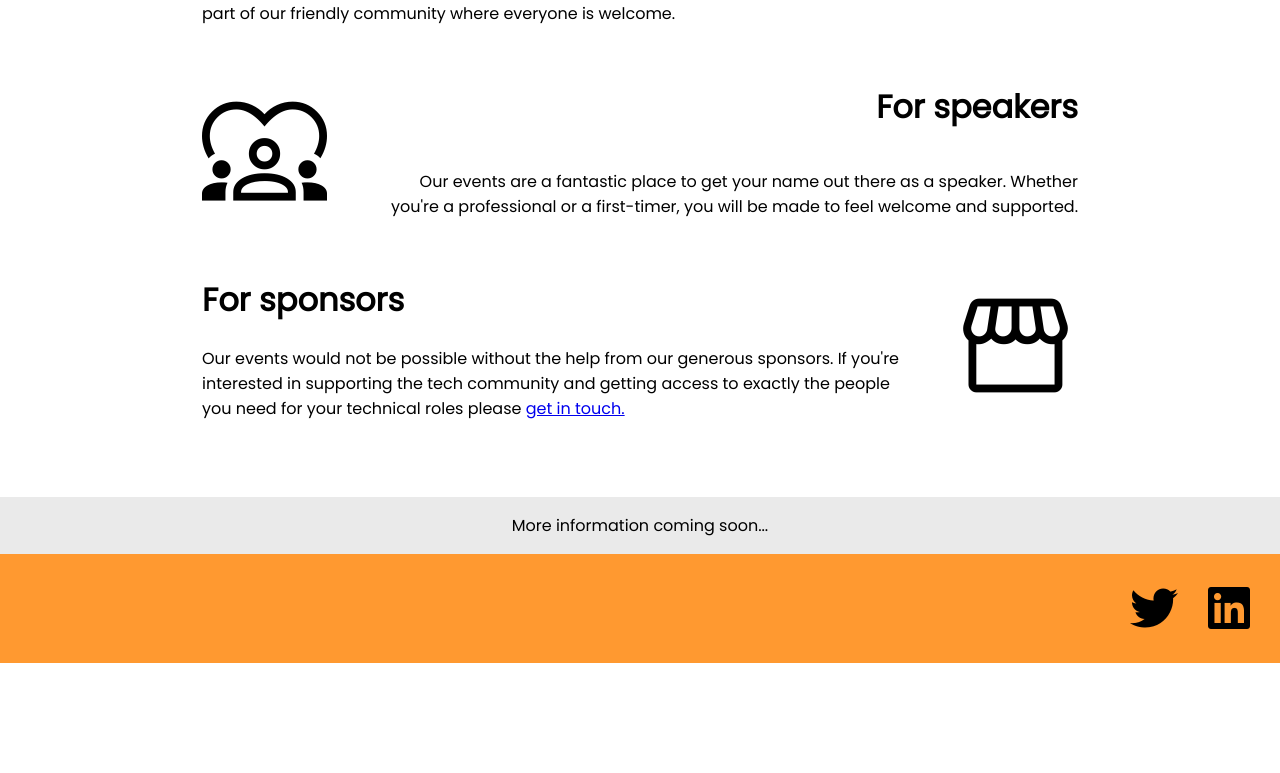
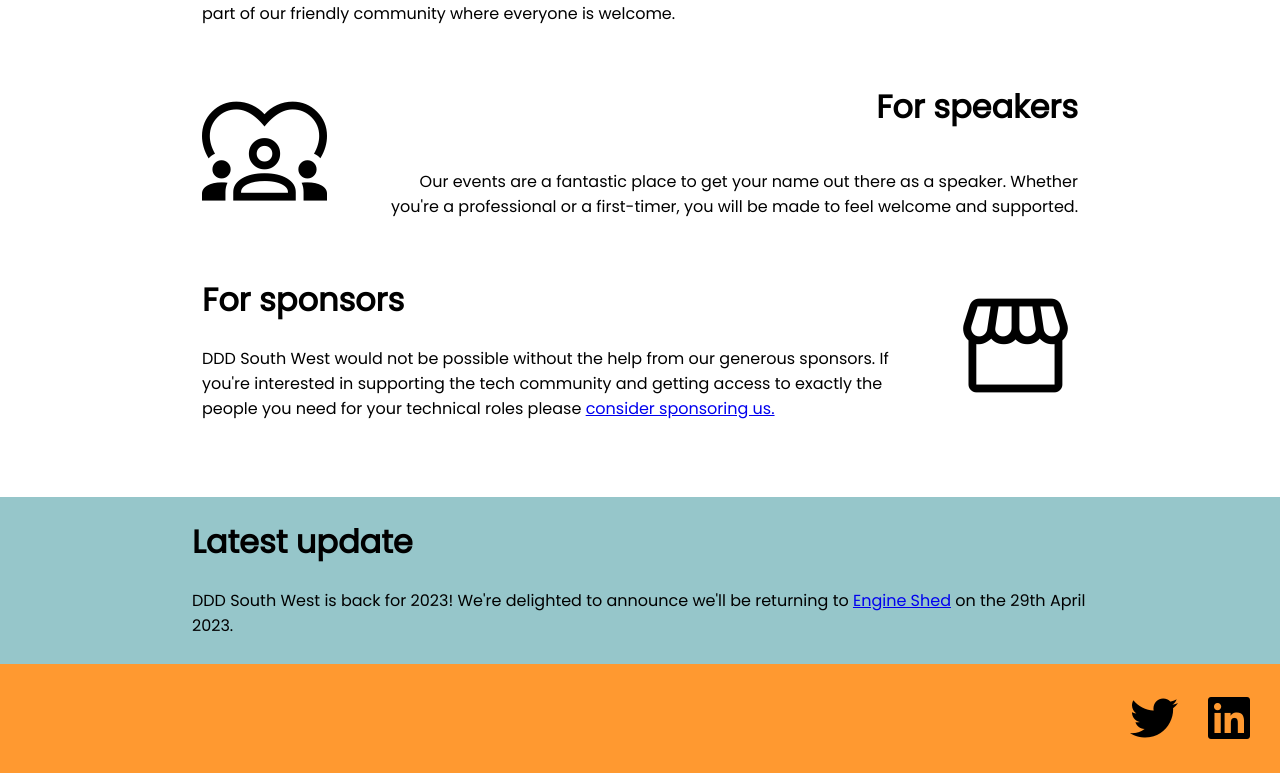
Before and after one commit to dddsw/dddsw-web, a SvelteKit app: page / in a window 1280 px wide. Shown: the part 800-1573 px from the top of the page. Before the commit the page ends 1463 px from the top, so only its background shows below. Built offline with nearby package versions, Linux system fonts and the light colour scheme.

Commit message:
Added latest update and dismiss nav on logo click

```diff
--- a/src/routes/+layout.svelte
+++ b/src/routes/+layout.svelte
@@ -2,7 +2,11 @@
 	import Footer from '$lib/Footer.svelte';
 	import Navbar from '$lib/Navbar.svelte';
 	import { page } from '$app/stores';
-	import { pageTitle } from '../stores.js';
+	import { pageTitle, navExpanded } from '../stores.js';
+
+	function toggleNav() {
+		$navExpanded = !$navExpanded;
+	}
 
 	$: homepage = $page.url.pathname === '/';
 </script>
@@ -11,7 +15,14 @@
 	{#if !homepage}
 		<div class="primary-bg">
 			<div class="header">
-				<a href="/"><img src="../images/logo.png" alt="The DDD South West logo" class="logo" /></a>
+				<a href="/"
+					><img
+						src="../images/logo.png"
+						alt="The DDD South West logo"
+						class="logo"
+						on:click={toggleNav}
+					/></a
+				>
 				<h1>{$pageTitle}</h1>
 				<Navbar />
 			</div>
--- a/src/routes/+page.svelte
+++ b/src/routes/+page.svelte
@@ -24,9 +24,9 @@
 		{
 			title: 'For sponsors',
 			icon: 'storefront',
-			paragraph: `Our events would not be possible without the help from our generous sponsors. If you're
+			paragraph: `DDD South West would not be possible without the help from our generous sponsors. If you're
 				interested in supporting the tech community and getting access to exactly the people you
-				need for your technical roles please <a href="mailto:sponsorship@dddsouthwest.com">get in touch.</a>`
+				need for your technical roles please <a href="/sponsorship">consider sponsoring us.</a>`
 		}
 	];
 </script>
@@ -52,8 +52,17 @@
 	<CallToActions {keyPoints} />
 </div>
 
-<div class="tertiary-bg">
-	<p class="text-center">More information coming soon...</p>
+<div class="quaternary-bg">
+	<div class="section">
+		<h1>Latest update</h1>
+		<p>
+			DDD South West is back for 2023! We're delighted to announce we'll be returning to <a
+				href="https://engine-shed.co.uk/"
+				target="_blank">Engine Shed</a
+			>
+			on the 29th April 2023.
+		</p>
+	</div>
 </div>
 
 <style>
```
